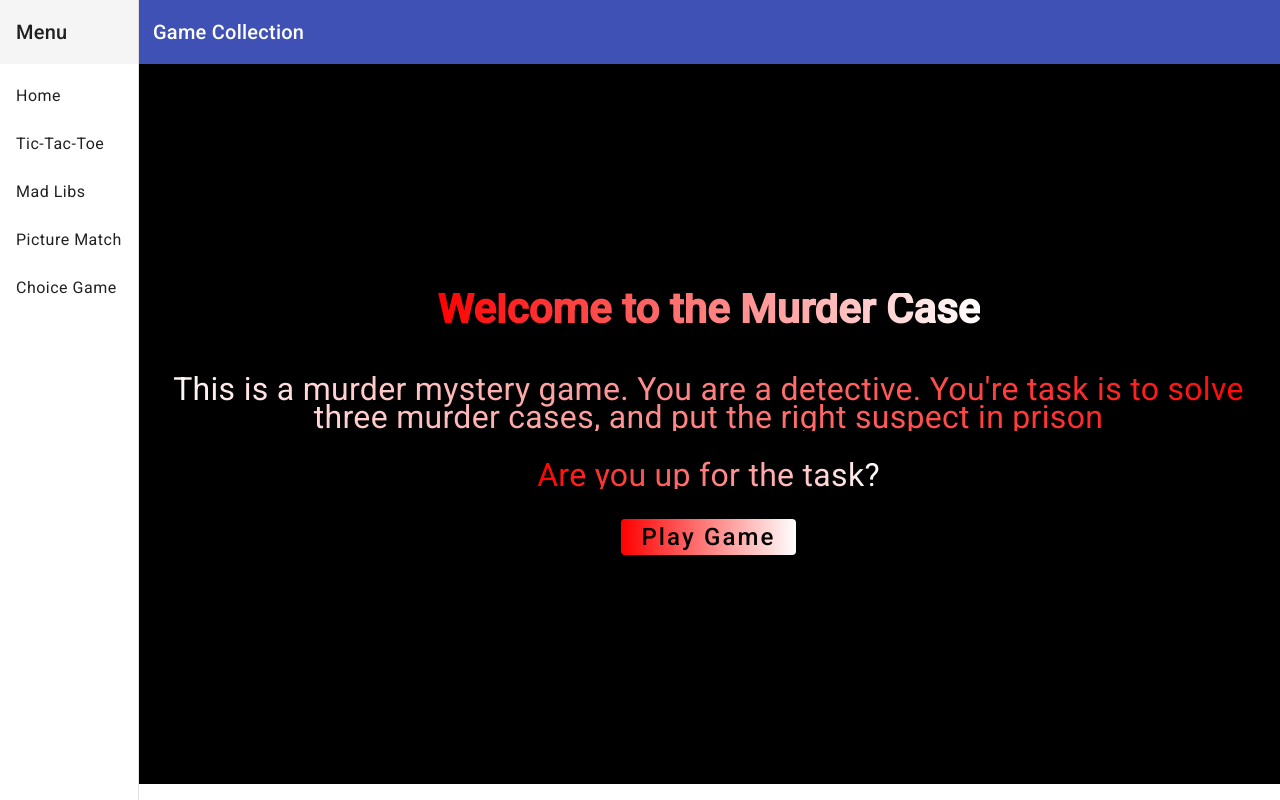
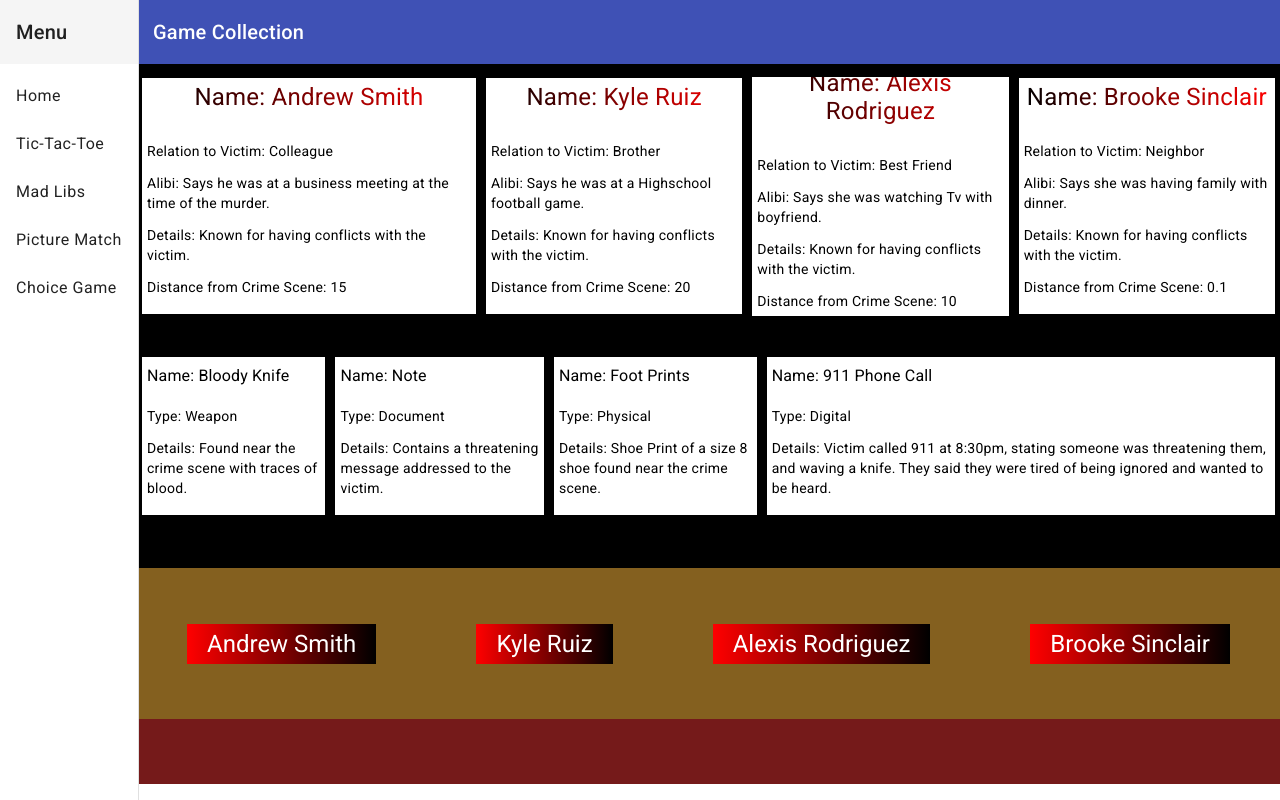
Before and after one commit to tking36/angular-game, an Angular app: page /choice-game in a window 1280 px wide. Built offline with nearby package versions, Linux system fonts and the light colour scheme.

Commit message:
CSS and TS fuctionality for suspect and evidence phase

```diff
--- a/angular.json
+++ b/angular.json
@@ -25,6 +25,8 @@
               "src/assets"
             ],
             "styles": [
+              "./node_modules/ngx-bootstrap/datepicker/bs-datepicker.css",
+              "./node_modules/bootstrap/dist/css/bootstrap.min.css",
               "@angular/material/prebuilt-themes/indigo-pink.css",
               "src/styles.css"
             ],
--- a/package.json
+++ b/package.json
@@ -20,6 +20,8 @@
     "@angular/platform-browser": "^16.2.0",
     "@angular/platform-browser-dynamic": "^16.2.0",
     "@angular/router": "^16.2.0",
+    "bootstrap": "^5.2.3",
+    "ngx-bootstrap": "^11.0.2",
     "rxjs": "~7.8.0",
     "tslib": "^2.3.0",
     "zone.js": "~0.13.0"
--- a/src/app/choice-game/choice-game.component.css
+++ b/src/app/choice-game/choice-game.component.css
@@ -150,19 +150,72 @@
     justify-content: center;
 }
 
-.beach-sus-evi-info {
+.beach-sus-info {
     display: flex;
     flex-direction: column;
     align-items: center;
-    justify-content: flex-start;
-    max-height: calc(100% - 60px); /* Adjust height based on your navbar's height */
-    width: 50%;
-    overflow-y: auto; /* Enable vertical scrolling */
-    padding: 10px; /* Add padding for better visualization */
+    justify-content: center;
+    width: 100%;
+    height: 95%;
+    overflow: auto; /* Enable scrolling for overflow content */
   }
 
-.beach-sus-evi{
-    display: flex;
+.beach-sus-evi-info {
+  display: flex;
+  flex-direction: row;
+  align-items: center;
+  justify-content: center;
+  width: 100%;
+  height: 95%;
+  overflow: auto; /* Enable scrolling for overflow content */
 }
 
+.beach-suspect-info{
+    background-color: white;
+    color: black;
+    margin-left: 5px;
+    margin-right: 5px;
+    padding: 5px;
+}
+
+.beach-sus-name{
+    font-size: 1.5rem;
+    text-align: center;
+    background: linear-gradient(to left, red, black);
+  -webkit-background-clip: text;
+  color: transparent;
+  margin-bottom: 30px;
+}
+
+.beach-sus-evi-buttons{
+    width: 100%;
+}
+
+.beach-sus-evi-buttons{
+    display: flex;
+    flex-direction: row;
+    align-items: center;
+    justify-content: space-around;
+    width: 100%;
+}
+
+.beach-sus-btn{
+    background: linear-gradient(to right, red, black); /* Apply gradient background */
+    color: white; /* Set text color */
+    border: none; /* Remove default button border */
+    padding: 10px 20px; /* Adjust padding as needed */
+    font-size: 1.5rem; /* Adjust font size as needed */
+    cursor: pointer; /* Change cursor to pointer on hover */
+    outline: none; /* Remove outline on focus */
+}
+
+.beach-evi-info{
+    background-color: white;
+    color: black;
+    margin-left: 5px;
+    margin-right: 5px;
+    padding: 5px;
+}
+
+
 /* beach beach beach beach beach beach beach beach beach */
--- a/src/app/choice-game/choice-game.component.html
+++ b/src/app/choice-game/choice-game.component.html
@@ -24,20 +24,27 @@
             {{ beachMurder.caseDescription?.description }}
           </h3>
         </div>
-        <div *ngIf="chances === 1" class="beach-sus-evi-info">
-          <div class="beach-suspects">
-            <!-- <h2>Suspects:</h2> -->
-            <!-- Loop through suspects using ngFor -->
-            <div *ngFor="let suspect of beachMurder?.suspects">
-              <div class="suspect-info">
-                <h3>Name: {{ suspect.name }}</h3>
+        <div *ngIf="chances === 1" class="beach-sus-info">
+          <div class="beach-sus-evi-info">
+            <div
+              *ngFor="let suspect of beachMurder?.suspects"
+              class="beach-suspect-info"
+            >
+              <h3 class="beach-sus-name">Name: {{ suspect.name }}</h3>
               <p>Relation to Victim: {{ suspect.relationToVictim }}</p>
               <p>Alibi: {{ suspect.alibi }}</p>
               <p>Details: {{ suspect.details }}</p>
               <p>Distance from Crime Scene: {{ suspect.distance }}</p>
-                <!-- Add other suspect details as needed -->
             </div>
           </div>
+          <div class="beach-sus-evi-info">
+            <div
+              class="beach-evi-info"
+              *ngFor="let evidence of beachMurder?.evidence"
+            >
+              <h3 class="beach-evidence-name">Name: {{ evidence.name }}</h3>
+              <p>Type: {{ evidence.details.type }}</p>
+              <p>Details: {{ evidence.details.details }}</p>
             </div>
           </div>
         </div>
@@ -52,7 +59,16 @@
           Check Suspects and Evidence
         </button>
 
-      <div *ngIf="chances === 1" class="beach-sus-evi-buttons">Hello</div>
+        <div *ngIf="chances === 1" class="beach-sus-evi-buttons">
+          <button
+            (click)="addSuspect(suspect); nextChance()"
+            *ngFor="let suspect of beachMurder?.suspects"
+            class="beach-sus-btn"
+          >
+            {{ suspect.name }}
+          </button>
         </div>
       </div>
     </div>
+  </div>
+</div>
--- a/src/app/choice-game/choice-game.component.ts
+++ b/src/app/choice-game/choice-game.component.ts
@@ -1,4 +1,5 @@
 import { Component, OnInit } from '@angular/core';
+import { MatCardModule } from '@angular/material/card';
 
 // Define interfaces outside of the component class
 interface Suspect {
@@ -37,6 +38,7 @@ interface Case {
   suspects: Suspect[];
   witnesses: Witness[];
   evidence: Evidence[];
+  criminal?: Suspect;
 }
 
 @Component({
@@ -378,11 +380,15 @@ export class ChoiceGameComponent implements OnInit {
 
   constructor() {}
 
-  ngOnInit(): void {}
+  ngOnInit(): void {
+    if (this.caseNumber === 1) {
+      this.beachMurder.criminal = this.beachMurder.suspects[3];
+    }
+  }
 
-  gameStart: boolean = false;
+  gameStart: boolean = true;
   caseNumber: number = 1;
-  chances: number = 0;
+  chances: number = 1;
 
   startGame(): void {
     this.gameStart = true;
@@ -393,4 +399,9 @@ export class ChoiceGameComponent implements OnInit {
   nextChance(): void {
     this.chances++;
   }
+
+  addSuspect(suspect: Suspect): void {
+    this.caseData.suspects.push(suspect);
+    console.log(this.caseData.suspects);
+  }
 }
```
Also changed, not shown: 1 other file (tests, documents, lock files or other folders). Lines whose indentation alone changed are shown as unchanged.
